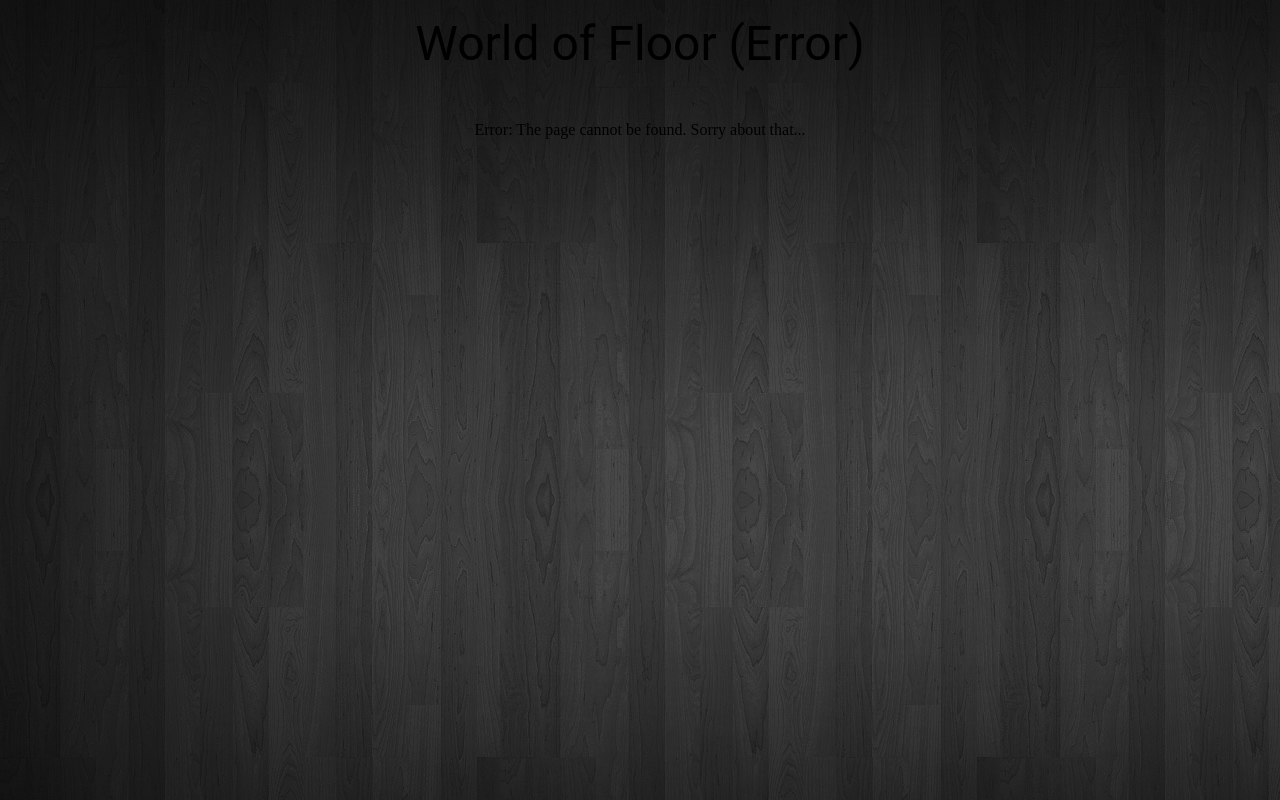
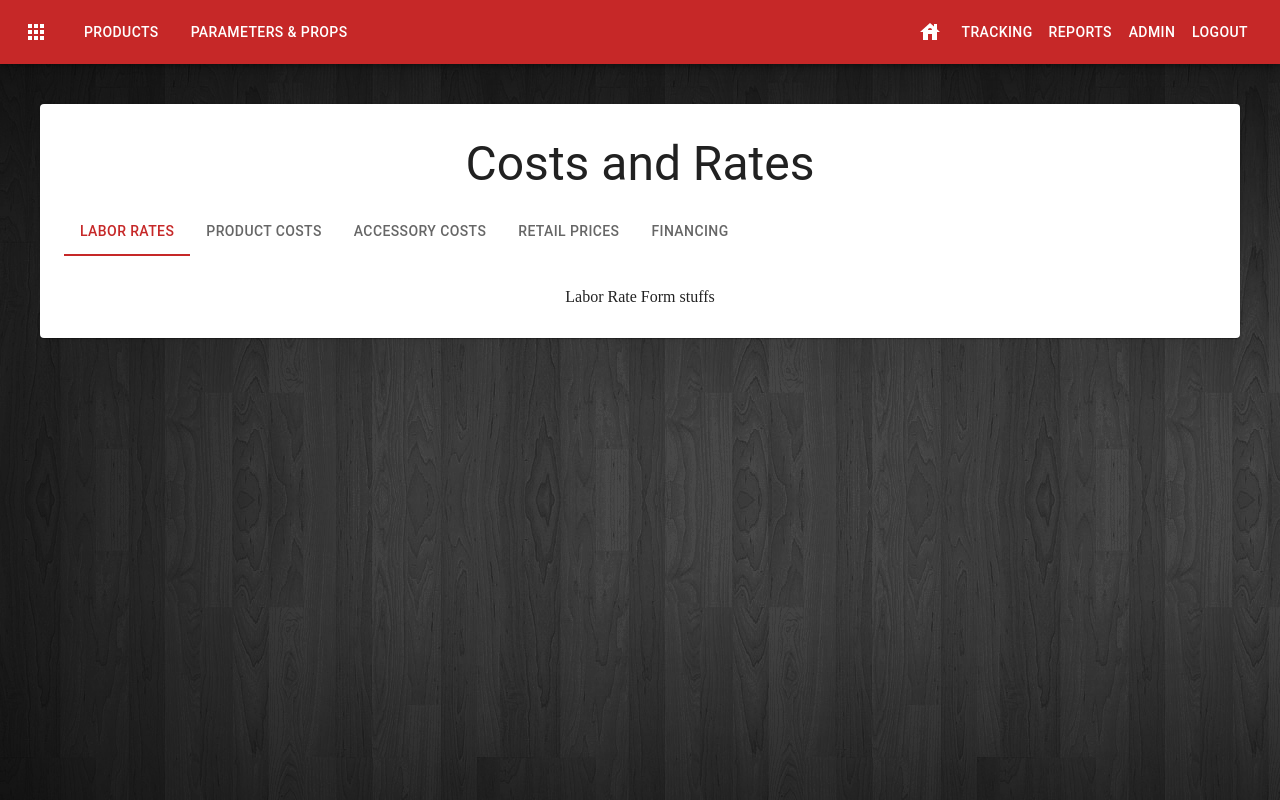
Before and after one commit to jmswof/wof-fullstack, a React app in the folder client/: page /config/cost-rate in a window 1280 px wide. Built offline with nearby package versions, Linux system fonts and the light colour scheme; no server answers; sample sign-in values are in the browser's storage.

Commit message:
configuration options

```diff
--- a/client/src/App.tsx
+++ b/client/src/App.tsx
@@ -24,6 +24,7 @@ import SaleAgent from './pages/admin/sales-agent';
 import CancelAppointment from './pages/admin/appointment/cancel-appointment';
 import ListAppointment from './pages/admin/appointment/list-appointment';
 import ManageAppointment from './pages/admin/appointment/manage-appointment';
+import CostRate from './pages/configure/cost-rate';
 
 // https://reactrouter.com/en/main/routers/picking-a-router
 // TODO: Update to use createBrowserRouter
@@ -47,6 +48,7 @@ const App: React.FC = () => {
           <Route path='/admin/list-appointment' element={<ListAppointment />} />
           <Route path='/admin/appointment/:appointmentId?' element={<ManageAppointment />} />
           <Route path='/config/site-option' element={<SiteOption />} />
+          <Route path='/config/cost-rate' element={<CostRate />} />
           <Route path='/config/sale-agent' element={<SaleAgent />} />
           <Route path='/tracking' element={<Tracking />} />
           <Route path='/reports' element={<Reports />} />
--- a/client/src/pages/admin/index.tsx
+++ b/client/src/pages/admin/index.tsx
@@ -67,30 +67,20 @@ const Admin: React.FC = () => {
         <Button sx={{m: 1, boxShadow: 3}} variant='outlined'>
           <Typography variant='caption'>View/Edit Service Area</Typography>
         </Button>
+      </Box>
+
+      <Typography variant='h5'>Configuration</Typography>
+      <Divider sx={{borderBottomWidth: 4}} />
+      <Box display={'flex'} flexWrap={'wrap'} sx={{my: 3}}>
         <Button sx={{m: 1, boxShadow: 3}} variant='contained'
             onClick={() => navigate('/config/site-option')}
           >
           <Typography variant='caption'>Site Option</Typography>
         </Button>
-      </Box>
-
-      <Typography variant='h5'>Pricing</Typography>
-      <Divider sx={{borderBottomWidth: 4}} />
-      <Box display={'flex'} sx={{my: 3}}>
-        <Button sx={{mx: 1, boxShadow: 3}} variant='outlined'>
-          <Typography variant='caption'>Labor Rates</Typography>
-        </Button>
-        <Button sx={{mx: 1, boxShadow: 3}} variant='outlined'>
-          <Typography variant='caption'>Product Costs</Typography>
-        </Button>
-        <Button sx={{mx: 1, boxShadow: 3}} variant='outlined'>
-          <Typography variant='caption'>Product Pricing</Typography>
-        </Button>
-        <Button sx={{mx: 1, boxShadow: 3}} variant='outlined'>
-          <Typography variant='caption'>Financing</Typography>
-        </Button>
-        <Button sx={{mx: 1, boxShadow: 3}} variant='outlined'>
-          <Typography variant='caption'>Accessory Product Pricing</Typography>
+        <Button sx={{m: 1, boxShadow: 3}} variant='contained'
+            onClick={() => navigate('/config/cost-rate')}
+          >
+          <Typography variant='caption'>Costs and Rates</Typography>
         </Button>
       </Box>
 
--- /dev/null
+++ b/client/src/pages/configure/cost-rate.tsx
@@ -0,0 +1,47 @@
+import Box from '@mui/material/Box';
+import Container from '@mui/material/Container';
+import Paper from '@mui/material/Paper';
+import Tab from '@mui/material/Tab';
+import Tabs from '@mui/material/Tabs';
+import Typography from '@mui/material/Typography';
+import LaborRate from './pricing/labor-rate';
+import ProductCost from './pricing/product-cost';
+import AccessoryCost from './pricing/accessory-cost';
+import Financing from './pricing/financing';
+import RetailPrice from './pricing/retail-price';
+import { useState } from 'react';
+
+const CostRate: React.FC = () => {
+  document.title = 'World of Floors - Costs and Rates';
+  const views = {
+    0:'Labor Rates',
+    1:'Product Costs',
+    2:'Accessory Costs',
+    3: 'Retail Prices',
+    4:'Financing'
+  };
+
+  const [index, setIndex] = useState(0);
+
+  return (
+    <Container component={Paper} sx={{my: 5, p: 2}}>
+      <Box display={'flex'} flexDirection={'column'} alignItems={'center'} sx={{m: 2}}>
+        <Typography variant='h3'>Costs and Rates</Typography>
+      </Box>
+      <Tabs value={index} onChange={(e, index) => {
+        setIndex(index);
+      }}>
+        { Object.keys(views).map(view => <Tab key={view} label={views[view]} />) }
+      </Tabs>
+
+      {views[index] === 'Labor Rates' && <LaborRate />}
+      {views[index] === 'Product Costs' && <ProductCost />}
+      {views[index] === 'Accessory Costs' && <AccessoryCost />}
+      {views[index] === 'Retail Prices' && <RetailPrice />}
+      {views[index] === 'Financing' && <Financing />}
+
+    </Container>
+  );
+};
+
+export default CostRate;
--- /dev/null
+++ b/client/src/pages/configure/pricing/accessory-cost.tsx
@@ -0,0 +1,18 @@
+import Box from '@mui/material/Box';
+import Typography from '@mui/material/Typography';
+import { useAuthContext } from '../../../context/AuthContext';
+import { useEffect } from 'react';
+
+const AccessoryCost: React.FC = () => {
+  document.title = 'World of Floors - Accessory Cost';
+
+  const {user} = useAuthContext();
+
+  return (
+    <Box display={'flex'} sx={{mt: 2}} justifyContent={'center'}>
+      <p>Accessory Cost Form stuffs</p>
+    </Box>
+  );
+};
+
+export default AccessoryCost;
--- /dev/null
+++ b/client/src/pages/configure/pricing/financing.tsx
@@ -0,0 +1,18 @@
+import Box from '@mui/material/Box';
+import Typography from '@mui/material/Typography';
+import { useAuthContext } from '../../../context/AuthContext';
+import { useEffect } from 'react';
+
+const Financing: React.FC = () => {
+  document.title = 'World of Floors - Financing';
+
+  const {user} = useAuthContext();
+
+  return (
+    <Box display={'flex'} sx={{mt: 2}} justifyContent={'center'}>
+      <p>Financing Form stuffs</p>
+    </Box>
+  );
+};
+
+export default Financing;
--- /dev/null
+++ b/client/src/pages/configure/pricing/labor-rate.tsx
@@ -0,0 +1,18 @@
+import Box from '@mui/material/Box';
+import Typography from '@mui/material/Typography';
+import { useAuthContext } from '../../../context/AuthContext';
+import { useEffect } from 'react';
+
+const LaborRate: React.FC = () => {
+  document.title = 'World of Floors - Labor Rate';
+
+  const {user} = useAuthContext();
+
+  return (
+    <Box display={'flex'} sx={{mt: 2}} justifyContent={'center'}>
+      <p>Labor Rate Form stuffs</p>
+    </Box>
+  );
+};
+
+export default LaborRate;
--- /dev/null
+++ b/client/src/pages/configure/pricing/product-cost.tsx
@@ -0,0 +1,18 @@
+import Box from '@mui/material/Box';
+import Typography from '@mui/material/Typography';
+import { useAuthContext } from '../../../context/AuthContext';
+import { useEffect } from 'react';
+
+const ProductCost: React.FC = () => {
+  document.title = 'World of Floors - Product Cost';
+
+  const {user} = useAuthContext();
+
+  return (
+    <Box display={'flex'} sx={{mt: 2}} justifyContent={'center'}>
+      <p>Product Cost Form stuffs</p>
+    </Box>
+  );
+};
+
+export default ProductCost;
--- /dev/null
+++ b/client/src/pages/configure/pricing/retail-price.tsx
@@ -0,0 +1,18 @@
+import Box from '@mui/material/Box';
+import Typography from '@mui/material/Typography';
+import { useAuthContext } from '../../../context/AuthContext';
+import { useEffect } from 'react';
+
+const RetailPrice: React.FC = () => {
+  document.title = 'World of Floors - Retail Price';
+
+  const {user} = useAuthContext();
+
+  return (
+    <Box display={'flex'} sx={{mt: 2}} justifyContent={'center'}>
+      <p>Retail Price Form stuffs</p>
+    </Box>
+  );
+};
+
+export default RetailPrice;
```
